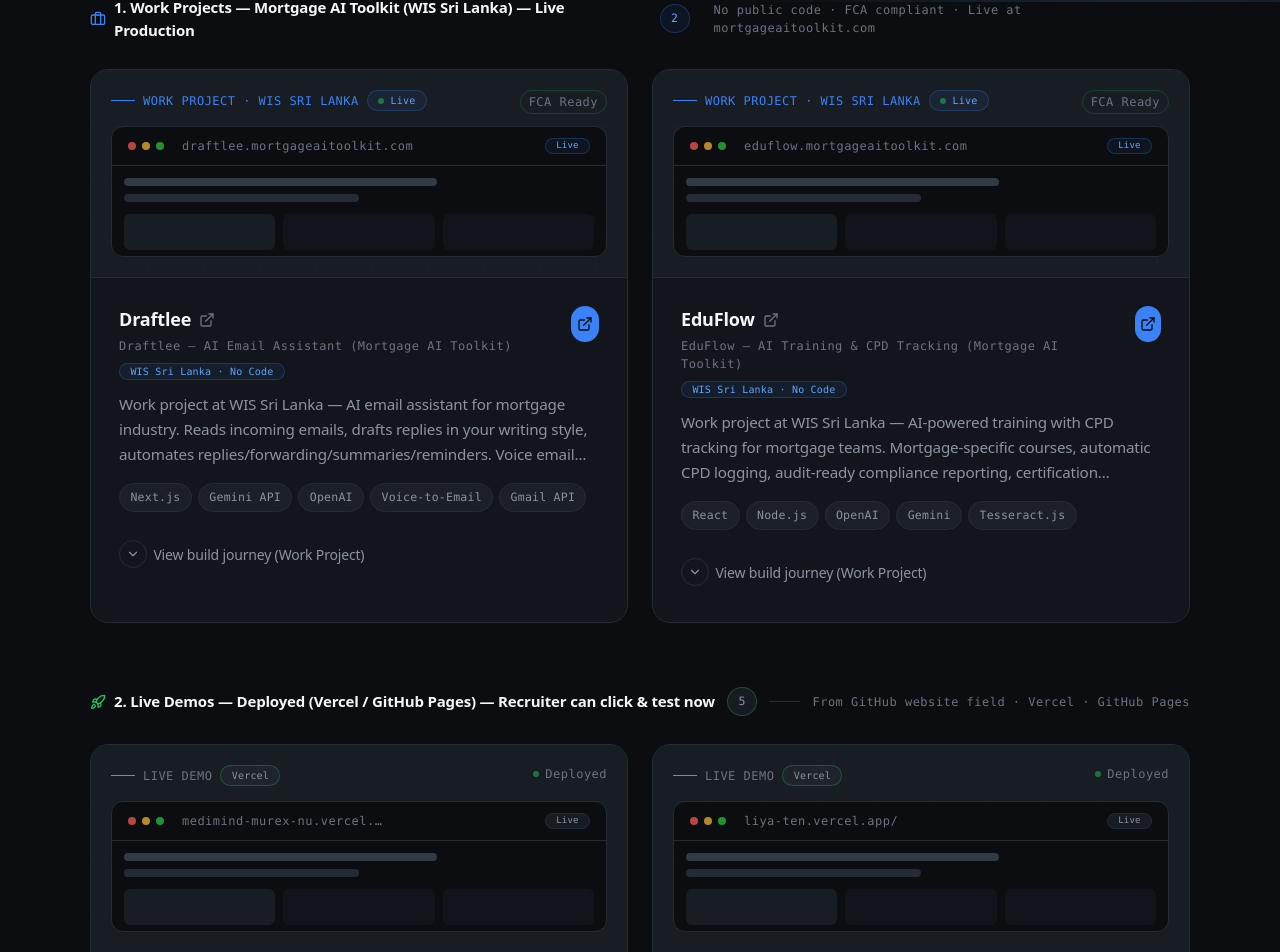
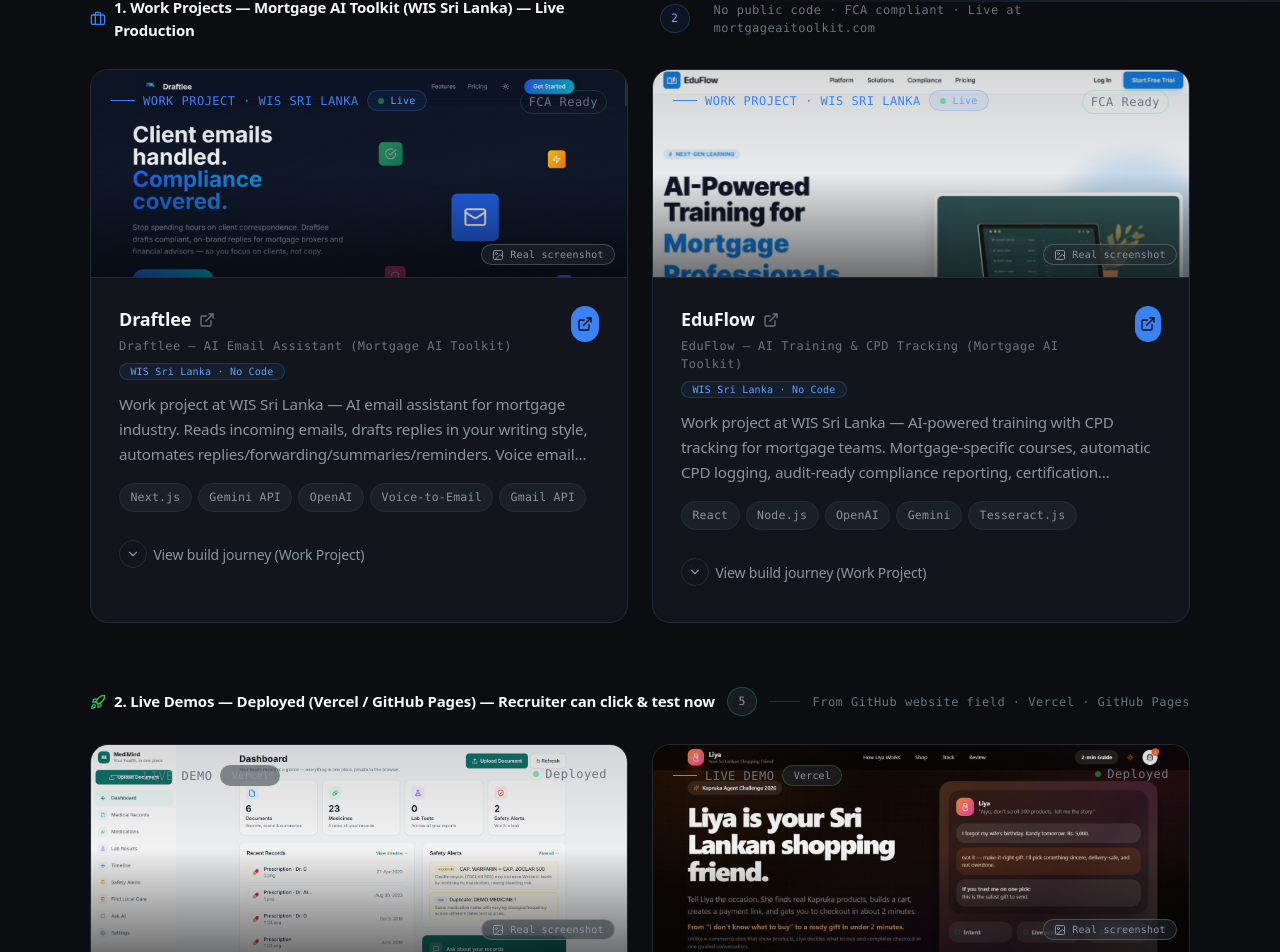
Before and after one commit to Inkithai/inkithai-portfolio, a Next.js app: page /work in a window 1280 px wide. Shown: the part 798-1750 px from the top of the page. Built offline with nearby package versions, Linux system fonts and the light colour scheme.

Commit message:
fix: display screenshots on work project cards
Co-authored-by: arena-agent <297053741+arena-agent@users.noreply.github.com>

```diff
--- a/src/app/work/page.tsx
+++ b/src/app/work/page.tsx
@@ -110,7 +110,7 @@
               {workProjects.map((project) => {
                 const globalIdx = projects.indexOf(project);
                 const isExpanded = expanded === globalIdx;
-                const coverImage = (project as any).thumbnail || (project as any).screenshots?.[0];
+                const coverImage = project.thumbnail || project.screenshots?.[0];
                 const hasScreenshots = !!coverImage;
                 return (
                   <article key={project.title} className="card card-interactive overflow-hidden h-full group border-accent/20">
@@ -125,6 +125,21 @@
                       <div className="absolute top-5 right-5 z-10 flex items-center gap-1.5">
                         <span className="body-mono text-[10.5px] text-success border border-success/20 rounded-full px-2 py-0.5">FCA Ready</span>
                       </div>
+                      {hasScreenshots ? (
+                        <>
+                          {/* eslint-disable-next-line @next/next/no-img-element */}
+                          <img
+                            src={coverImage}
+                            alt={`${project.shortTitle} screenshot`}
+                            className="absolute inset-0 z-[1] h-full w-full object-cover object-top transition-transform duration-700 group-hover:scale-[1.02]"
+                          />
+                          <div className="absolute inset-0 z-[2] bg-gradient-to-t from-black/55 via-black/5 to-black/15" />
+                          <span className="badge absolute bottom-3 right-3 z-10 !border-white/20 bg-black/60 !py-0.5 !text-[10px] text-white backdrop-blur flex items-center gap-1">
+                            <ImageIcon className="h-3 w-3" />
+                            Real screenshot
+                          </span>
+                        </>
+                      ) : (
                         <div className="absolute inset-5 top-14 rounded-[12px] bg-bg border border-border-subtle overflow-hidden flex flex-col group-hover:scale-[1.02] transition-transform duration-500">
                         <div className="flex items-center gap-1.5 px-4 py-2.5 border-b border-border-subtle">
                           <span className="w-2 h-2 rounded-full bg-[#FF5F57]/70" />
@@ -145,6 +160,7 @@
                           </div>
                         </div>
                         </div>
+                      )}
                     </div>
                     <div className="p-6 md:p-7">
                       <div className="flex items-start justify-between gap-3">
@@ -196,17 +212,9 @@
                               </ul>
                             </div>
                           ))}
-                          {(project as any).screenshots && (project as any).screenshots.length > 0 && (
+                          {project.screenshots && project.screenshots.length > 0 && (
                             <div className="grid grid-cols-2 gap-3">
-                              {(project as any).screenshots.map((src: string, idx: number) => (
-                                // eslint-disable-next-line @next/next/no-img-element
-                                <img key={idx} src={src} alt={`${project.shortTitle} ${idx+1}`} className="w-full h-36 object-cover object-top rounded-[10px] border border-border-subtle hover:opacity-90 transition-opacity" />
-                              ))}
-                            </div>
-                          )}
-                                                    {(project as any).screenshots && (project as any).screenshots.length > 0 && (
-                            <div className="grid grid-cols-2 gap-3">
-                              {(project as any).screenshots.map((src: string, idx: number) => (
+                              {project.screenshots.map((src: string, idx: number) => (
                                 // eslint-disable-next-line @next/next/no-img-element
                                 <img key={idx} src={src} alt={`${project.shortTitle} ${idx+1}`} className="w-full h-36 object-cover object-top rounded-[10px] border border-border-subtle hover:opacity-90 transition-opacity" />
                               ))}
@@ -245,7 +253,7 @@
                 const globalIdx = projects.indexOf(project);
                 const isExpanded = expanded === globalIdx;
                 const isVercel = project.liveUrl?.includes("vercel.app");
-                const coverImage = (project as any).thumbnail || (project as any).screenshots?.[0];
+                const coverImage = project.thumbnail || project.screenshots?.[0];
                 const hasScreenshots = !!coverImage;
                 const isGhPages = project.liveUrl?.includes("github.io");
                 return (
@@ -262,6 +270,21 @@
                         <span className="w-1.5 h-1.5 rounded-full bg-success animate-pulse" />
                         <span className="body-mono text-[10.5px] text-success">Deployed</span>
                       </div>
+                      {hasScreenshots ? (
+                        <>
+                          {/* eslint-disable-next-line @next/next/no-img-element */}
+                          <img
+                            src={coverImage}
+                            alt={`${project.shortTitle} screenshot`}
+                            className="absolute inset-0 z-[1] h-full w-full object-cover object-top transition-transform duration-700 group-hover:scale-[1.02]"
+                          />
+                          <div className="absolute inset-0 z-[2] bg-gradient-to-t from-black/55 via-black/5 to-black/15" />
+                          <span className="badge absolute bottom-3 right-3 z-10 !border-white/20 bg-black/60 !py-0.5 !text-[10px] text-white backdrop-blur flex items-center gap-1">
+                            <ImageIcon className="h-3 w-3" />
+                            Real screenshot
+                          </span>
+                        </>
+                      ) : (
                         <div className="absolute inset-5 top-14 rounded-[12px] bg-bg border border-border-subtle overflow-hidden flex flex-col group-hover:scale-[1.02] transition-transform duration-500">
                         <div className="flex items-center gap-1.5 px-4 py-2.5 border-b border-border-subtle">
                           <span className="w-2 h-2 rounded-full bg-[#FF5F57]/70" />
@@ -282,6 +305,7 @@
                           </div>
                         </div>
                         </div>
+                      )}
                     </div>
                     <div className="p-6 md:p-7">
                       <div className="flex items-start justify-between gap-3">
@@ -349,9 +373,9 @@
                               </ul>
                             </div>
                           ))}
-                          {(project as any).screenshots && (project as any).screenshots.length > 0 && (
+                          {project.screenshots && project.screenshots.length > 0 && (
                             <div className="grid grid-cols-2 gap-3">
-                              {(project as any).screenshots.map((src: string, idx: number) => (
+                              {project.screenshots.map((src: string, idx: number) => (
                                 // eslint-disable-next-line @next/next/no-img-element
                                 <img key={idx} src={src} alt={`${project.shortTitle} ${idx+1}`} className="w-full h-36 object-cover object-top rounded-[10px] border border-border-subtle hover:opacity-90 transition-opacity" />
                               ))}
@@ -389,7 +413,7 @@
                 const globalIdx = projects.indexOf(project);
                 const isExpanded = expanded === globalIdx;
                 const hasLiveDemo = !!project.liveUrl;
-                const coverImage = (project as any).thumbnail || (project as any).screenshots?.[0];
+                const coverImage = project.thumbnail || project.screenshots?.[0];
                 const hasScreenshots = !!coverImage;
                 return (
                   <article key={project.title} className="card card-interactive overflow-hidden h-full group">
@@ -403,6 +427,21 @@
                         {project.title.includes("Oyster") && <span className="badge-accent !text-[10px] !py-0.5">S-Tier · SaaS · Multi-tenant</span>}
                         {hasLiveDemo && <span className="badge !text-[10px] !py-0.5 !border-success/30 text-success">Live Demo</span>}
                       </div>
+                      {hasScreenshots ? (
+                        <>
+                          {/* eslint-disable-next-line @next/next/no-img-element */}
+                          <img
+                            src={coverImage}
+                            alt={`${project.shortTitle} screenshot`}
+                            className="absolute inset-0 z-[1] h-full w-full object-cover object-top transition-transform duration-700 group-hover:scale-[1.02]"
+                          />
+                          <div className="absolute inset-0 z-[2] bg-gradient-to-t from-black/55 via-black/5 to-black/15" />
+                          <span className="badge absolute bottom-3 right-3 z-10 !border-white/20 bg-black/60 !py-0.5 !text-[10px] text-white backdrop-blur flex items-center gap-1">
+                            <ImageIcon className="h-3 w-3" />
+                            Real screenshot
+                          </span>
+                        </>
+                      ) : (
                         <div className="absolute inset-5 top-14 rounded-[12px] bg-bg border border-border-subtle overflow-hidden flex flex-col group-hover:scale-[1.02] transition-transform duration-500">
                         <div className="flex items-center gap-1.5 px-4 py-2.5 border-b border-border-subtle">
                           <span className="w-2 h-2 rounded-full bg-[#FF5F57]/70" />
@@ -421,6 +460,7 @@
                           </div>
                         </div>
                         </div>
+                      )}
                     </div>
                     <div className="p-6 md:p-7">
                       <div className="flex items-start justify-between gap-3">
@@ -482,17 +522,9 @@
                               </ul>
                             </div>
                           ))}
-                          {(project as any).screenshots && (project as any).screenshots.length > 0 && (
+                          {project.screenshots && project.screenshots.length > 0 && (
                             <div className="grid grid-cols-2 gap-3">
-                              {(project as any).screenshots.map((src: string, idx: number) => (
-                                // eslint-disable-next-line @next/next/no-img-element
-                                <img key={idx} src={src} alt={`${project.shortTitle} ${idx+1}`} className="w-full h-36 object-cover object-top rounded-[10px] border border-border-subtle hover:opacity-90 transition-opacity" />
-                              ))}
-                            </div>
-                          )}
-                                                    {(project as any).screenshots && (project as any).screenshots.length > 0 && (
-                            <div className="grid grid-cols-2 gap-3">
-                              {(project as any).screenshots.map((src: string, idx: number) => (
+                              {project.screenshots.map((src: string, idx: number) => (
                                 // eslint-disable-next-line @next/next/no-img-element
                                 <img key={idx} src={src} alt={`${project.shortTitle} ${idx+1}`} className="w-full h-36 object-cover object-top rounded-[10px] border border-border-subtle hover:opacity-90 transition-opacity" />
                               ))}
@@ -520,52 +552,83 @@
             <div className="flex items-center gap-3 mb-7">
               <h2 className="text-[15px] font-semibold text-primary flex items-center gap-2">
                 <GithubIcon className="w-4 h-4" />
-                4. More builds — B/C Tier hobby & supporting (GitHub code, some with live demos)
+                4. More builds — B/C Tier hobby & supporting
               </h2>
               <span className="badge">{rest.length}</span>
               <div className="h-px flex-1 bg-border-subtle" />
             </div>
-            <div className="card divide-y divide-border-subtle overflow-hidden">
-              {rest.map((project, i) => (
-                <div key={project.title} className="p-5 sm:p-6 flex flex-col sm:flex-row sm:items-center gap-3 sm:gap-6 hover:bg-bg-elevated/60 transition-colors group cursor-default">
-                  <div className="flex items-center gap-3 sm:w-[260px] shrink-0">
-                    <span className="text-[12px] font-mono text-muted tabular-nums">{String(i + 1).padStart(2, "0")}</span>
-                    <span className="badge">{project.categories[0]}</span>
-                    {project.liveUrl && <span className="badge !border-success/30 text-success !text-[10px]">Live</span>}
-                    {project.isWorkProject && <span className="badge-accent !text-[10px]">Work</span>}
+            <div className="grid gap-6 md:grid-cols-2">
+              {rest.map((project, i) => {
+                const coverImage = project.thumbnail || project.screenshots?.[0];
+                return (
+                  <article key={project.title} className="card card-interactive group overflow-hidden h-full">
+                    <div className="relative h-52 overflow-hidden border-b border-border-subtle bg-bg-elevated">
+                      {coverImage ? (
+                        <>
+                          {/* eslint-disable-next-line @next/next/no-img-element */}
+                          <img
+                            src={coverImage}
+                            alt={`${project.shortTitle} screenshot`}
+                            className="absolute inset-0 z-[1] h-full w-full object-cover object-top transition-transform duration-700 group-hover:scale-[1.02]"
+                          />
+                          <div className="absolute inset-0 z-[2] bg-gradient-to-t from-black/60 via-black/5 to-black/20" />
+                          <span className="badge absolute bottom-3 right-3 z-10 !border-white/20 bg-black/60 !py-0.5 !text-[10px] text-white backdrop-blur flex items-center gap-1">
+                            <ImageIcon className="h-3 w-3" />
+                            Real screenshot
+                          </span>
+                        </>
+                      ) : (
+                        <>
+                          <div className={`absolute inset-0 bg-gradient-to-br ${project.imageGradient}`} />
+                          <div className="absolute inset-0 bg-grid opacity-40" />
+                          <div className="absolute inset-5 top-14 rounded-[12px] border border-white/10 bg-black/20 p-5 backdrop-blur-sm">
+                            <Code2 className="h-6 w-6 text-white/70" />
+                            <div className="mt-4 h-2.5 w-2/3 rounded-full bg-white/25" />
+                            <div className="mt-2 h-2.5 w-1/2 rounded-full bg-white/15" />
                           </div>
-                  <div className="flex-1 min-w-0">
-                    <h3 className="text-[15px] font-medium text-primary group-hover:text-accent transition-colors flex items-center gap-2">
+                        </>
+                      )}
+                      <div className="absolute left-4 top-4 z-10 flex items-center gap-2">
+                        <span className="badge border-white/20 bg-black/60 text-white backdrop-blur">
+                          {String(i + 1).padStart(2, "0")} · {project.categories[0]}
+                        </span>
+                        {project.liveUrl && <span className="badge !border-success/30 bg-black/60 text-success backdrop-blur">Live</span>}
+                      </div>
+                    </div>
+                    <div className="p-6">
+                      <div className="flex items-start justify-between gap-3">
+                        <div className="min-w-0">
+                          <h3 className="text-[17px] font-semibold text-primary transition-colors group-hover:text-accent">
                             {project.title}
-                      {project.liveUrl ? <ExternalLink className="w-3.5 h-3.5 text-success" /> : null}
                           </h3>
-                    <p className="text-[13px] text-secondary mt-1 line-clamp-2">{project.description}</p>
+                          <p className="mt-2 line-clamp-3 text-[13px] leading-relaxed text-secondary">{project.description}</p>
+                        </div>
+                        <div className="flex shrink-0 items-center gap-1.5">
                           {project.liveUrl && (
-                      <a href={project.liveUrl} target="_blank" rel="noopener noreferrer" className="text-[11px] text-success hover:text-accent mt-1 inline-flex items-center gap-1">
-                        <Rocket className="w-3 h-3" />
-                        {project.liveUrl}
+                            <a href={project.liveUrl} target="_blank" rel="noopener noreferrer" className="w-9 h-9 rounded-full bg-success/10 border border-success/20 flex items-center justify-center text-success hover:text-bg hover:bg-success transition-all" aria-label={`Open ${project.shortTitle} live demo`}>
+                              <Rocket className="w-4 h-4" />
                             </a>
                           )}
-                  </div>
-                  <div className="flex items-center gap-2">
-                    <div className="flex flex-wrap gap-1.5 max-w-[200px]">
-                      {project.technologies.slice(0, 3).map((t) => (
-                        <span key={t} className="badge !text-[10.5px]">{t}</span>
-                      ))}
-                    </div>
-                    <div className="flex items-center gap-1">
-                      {project.liveUrl && (
-                        <a href={project.liveUrl} target="_blank" rel="noopener noreferrer" className="w-8 h-8 rounded-full bg-success/10 border border-success/20 flex items-center justify-center text-success hover:text-bg hover:bg-success transition-all shrink-0" title="Live demo">
-                          <Rocket className="w-3.5 h-3.5" />
-                        </a>
-                      )}
-                      <a href={project.githubUrl} target="_blank" rel="noopener noreferrer" className="w-8 h-8 rounded-full border border-border-subtle flex items-center justify-center text-secondary hover:text-primary transition-all shrink-0" title="GitHub">
-                        <GithubIcon className="w-3.5 h-3.5" />
+                          <a href={project.githubUrl} target="_blank" rel="noopener noreferrer" className="w-9 h-9 rounded-full border border-border-subtle flex items-center justify-center text-secondary hover:text-primary hover:border-border-strong transition-all" aria-label={`Open ${project.shortTitle} on GitHub`}>
+                            <GithubIcon className="w-4 h-4" />
                           </a>
                         </div>
                       </div>
+                      <div className="mt-4 flex flex-wrap gap-1.5">
+                        {project.technologies.slice(0, 4).map((technology) => (
+                          <span key={technology} className="badge">{technology}</span>
+                        ))}
+                        {project.screenshots?.length ? (
+                          <span className="badge !border-accent/20 text-accent">
+                            <ImageIcon className="h-3 w-3" />
+                            {project.screenshots.length} screenshot{project.screenshots.length > 1 ? "s" : ""}
+                          </span>
+                        ) : null}
                       </div>
-              ))}
+                    </div>
+                  </article>
+                );
+              })}
             </div>
           </div>
         )}
```
Lines whose indentation alone changed are shown as unchanged.
